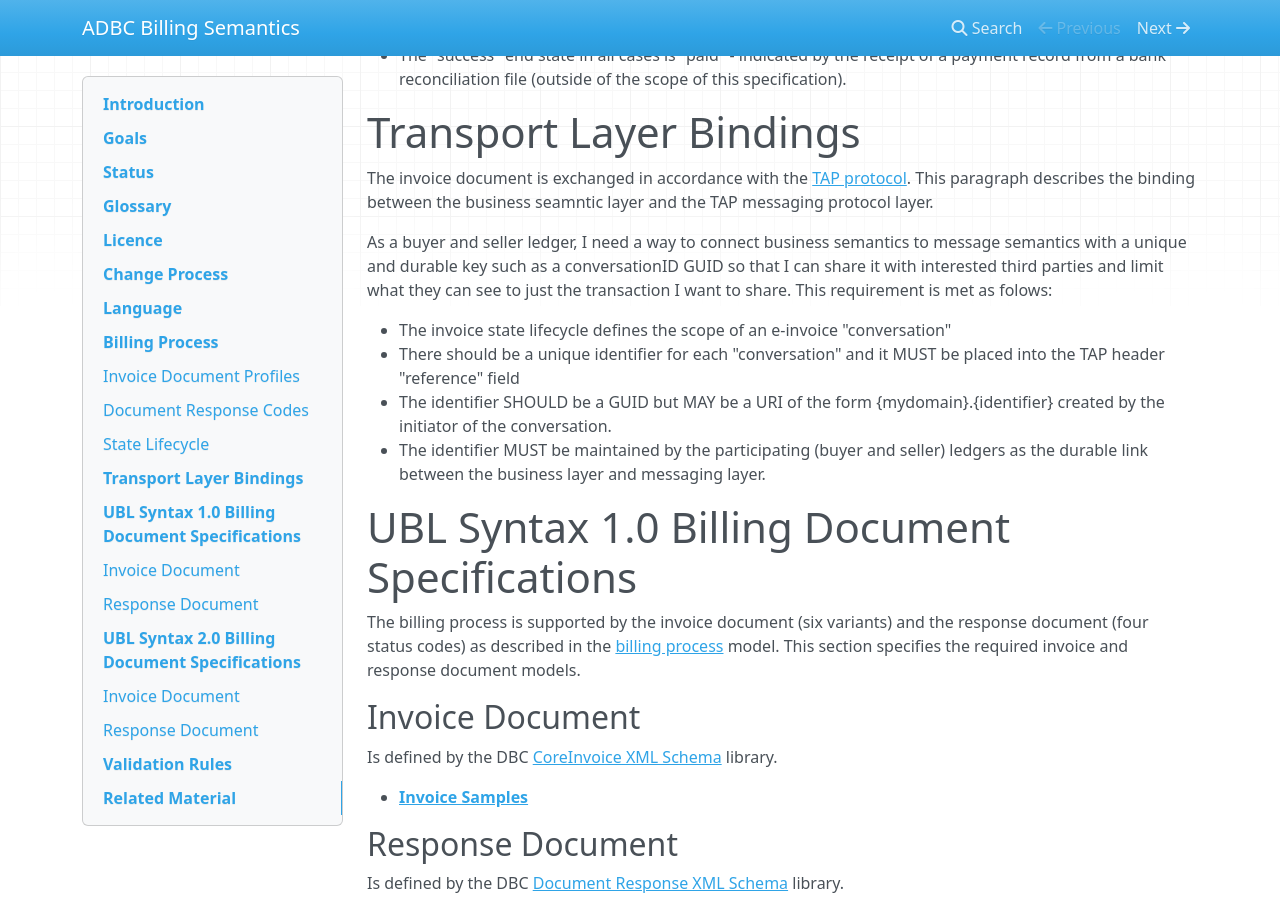
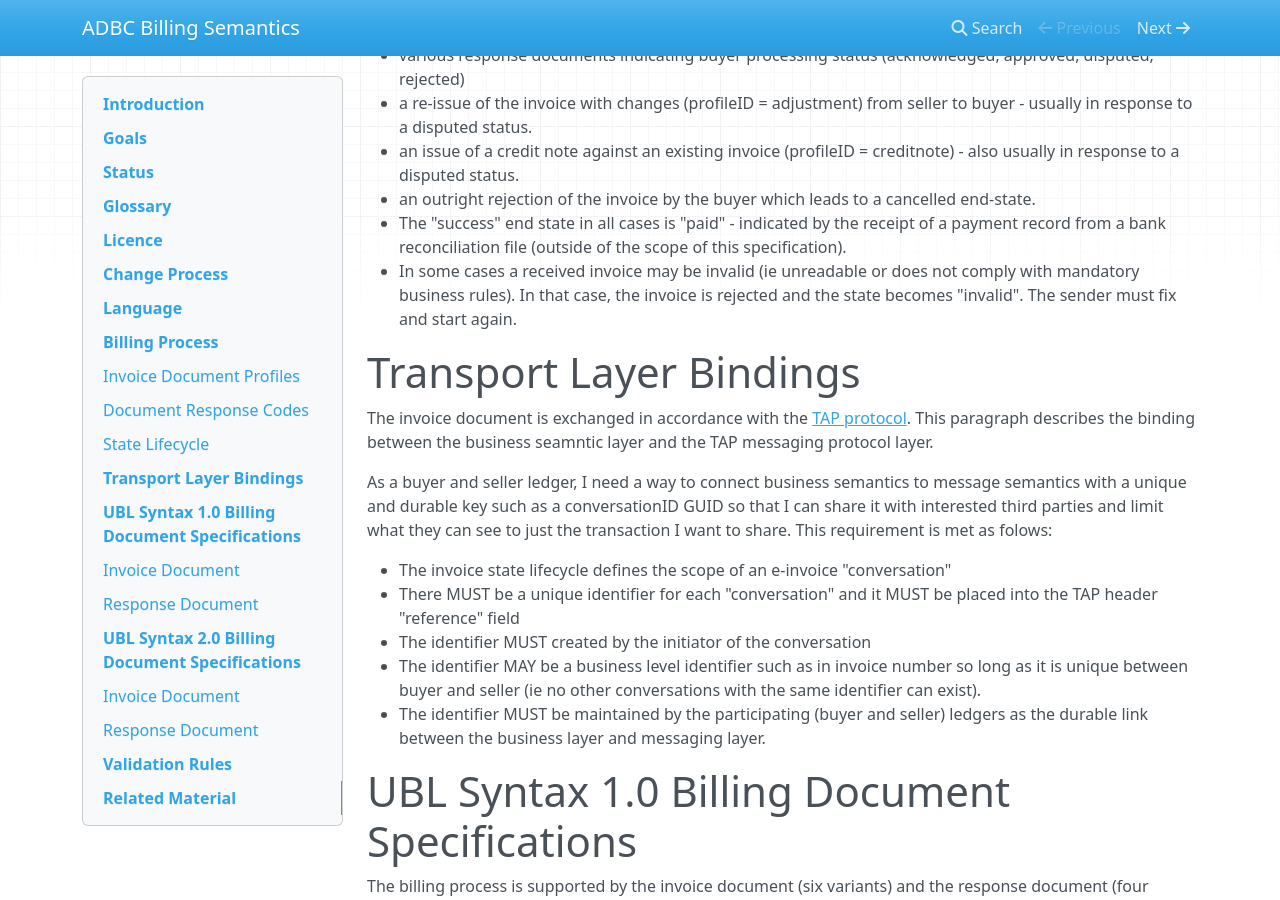
Before and after one commit to svanteschubert/ausdigital-bill, an MkDocs documentation site: the page built from docs/1.0/index.md, in a window 1280 px wide and 900 px high, scrolled down 3331 px. Built offline with MkDocs 1.6.1, drawn with Linux system fonts in a browser that asks for light colours; nearby versions of some CDN libraries; some of the changed text lies outside the part shown.

Commit message:
Update goals, state, conversationID

```diff
--- a/docs/1.0/index.md
+++ b/docs/1.0/index.md
@@ -13,11 +13,14 @@
 
 ## Goals
 
-TBA.
+* To provide a clear and unambiguous specification for the exchange of invoices between any two business systems.
+* To ensure that there is sufficient business value to both the buyer (accounts payable automation) and the supplier (accounts receivable automation) so that there is a compelling buisness case for implementation.
 
 These are achieved by:
 
- * TBA.
+* A strong focus on the invoice state lifecycle and the interactions that change the state of an invoice - particularly the response documents from buyer to seller.
+* Coverage of all invoice types (invoice, debit note, credit note, adjustment invoice, RCTI, tax receipt)
+* A clear mapping from process context to document properties and business rules that are relevant to the process.
 
 
 ## Status
@@ -107,6 +110,7 @@
   - an issue of a credit note against an existing invoice (profileID = creditnote) - also usually in response to a disputed status.
   - an outright rejection of the invoice by the buyer which leads to a cancelled end-state.
  * The "success" end state in all cases is "paid" - indicated by the receipt of a payment record from a bank reconciliation file (outside of the scope of this specification).
+ * In some cases a received invoice may be invalid (ie unreadable or does not comply with mandatory business rules).  In that case, the invoice is rejected and the state becomes "invalid".  The sender must fix and start again.
 
 # Transport Layer Bindings
 
@@ -115,8 +119,9 @@
 As a buyer and seller ledger, I need a way to connect business semantics to message semantics with a unique and durable key such as a conversationID GUID so that I can share it with interested third parties and limit what they can see to just the transaction I want to share.  This requirement is met as folows:
 
 * The invoice state lifecycle defines the scope of an e-invoice "conversation"
-* There should be a unique identifier for each "conversation" and it MUST be placed into the TAP header "reference" field
-* The identifier SHOULD be a GUID but MAY be a URI of the form {mydomain}.{identifier} created by the initiator of the conversation.
+* There MUST be a unique identifier for each "conversation" and it MUST be placed into the TAP header "reference" field
+* The identifier MUST created by the initiator of the conversation
+* The identifier MAY be a business level identifier such as in invoice number so long as it is unique between buyer and seller (ie no other conversations with the same identifier can exist).
 * The identifier MUST be maintained by the participating (buyer and seller) ledgers as the durable link between the business layer and messaging layer.
 
 # UBL Syntax 1.0 Billing Document Specifications
```
